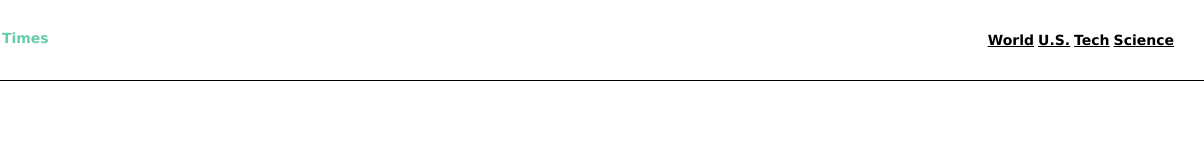
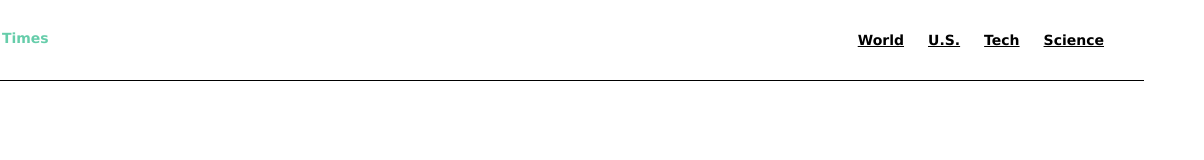
Before and after one commit to seanrhee/mytimes, a plain HTML site: page index.html in a window 1280 px wide. Shown: the full height of the page, 136-1340 px from the left, 1204 px wide, since content can reach past the window. Drawn offline with Linux system fonts and the light colour scheme.

Commit message:
Fix Header.

```diff
--- a/resources/css/style.css
+++ b/resources/css/style.css
@@ -10,6 +10,8 @@ body{
   align-items: center;
   border-bottom: 1px solid black;
   padding: 10px 30px 10px 30px;
+  box-sizing: border-box;
+  position: fixed;
 }
 
 .logo{
@@ -34,6 +36,7 @@ body{
 }
 
 nav span{
+  margin: 10px;
   justify-content: space-between;
 }
 
```
